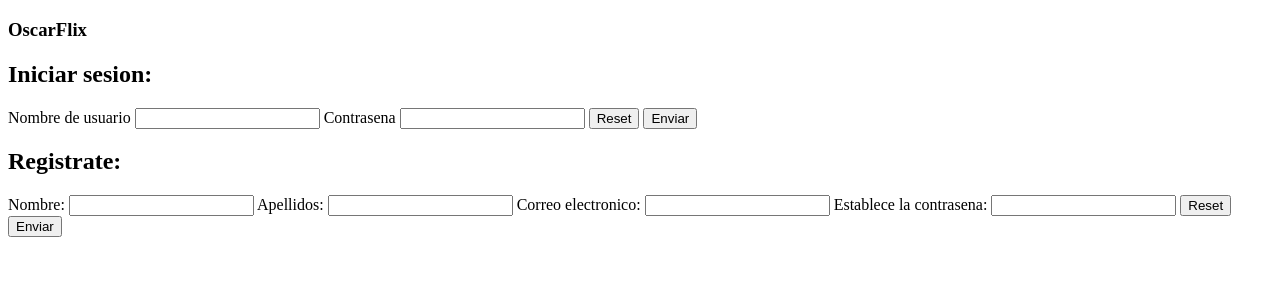
After one commit to AlCpRafa/NullPointer_ProyectoPHP, a PHP site: page /pages/login.php in a window 1280 px wide. The commit adds this page. Shown: the top 300 px of the page. Run offline with PHP 8.4, Linux system fonts and the light colour scheme.

Commit message:
creacion del formulario de login

```diff
--- /dev/null
+++ b/pages/login.php
@@ -0,0 +1,44 @@
+<!DOCTYPE html>
+<html lang="en">
+<head>
+    <meta charset="UTF-8">
+    <meta http-equiv="X-UA-Compatible" content="IE=edge">
+    <meta name="viewport" content="width=device-width, initial-scale=1.0">
+    <title>Login</title>
+</head>
+<body>
+    <header class="header">
+        <h3 class="header__logo">OscarFlix</h3>
+    </header>
+    <main class="main">
+        <section class="login">
+            <article class="login__art">
+                <h2>Iniciar sesion: </h2>
+                <form action="" method="post">
+                    <label for="user">Nombre de usuario</label>
+                    <input type="text" name="user" id="user">
+                    <label for="password">Contrasena</label>
+                    <input type="password" name="password" id="password">
+                    <input type="reset" value="Reset">
+                    <input type="submit" value="Enviar">
+                </form>
+            </article>
+            <article class="login__art">
+                <h2>Registrate: </h2>
+                <form action="" method="post">
+                    <label for="name">Nombre: </label>
+                    <input type="text" name="name" id="name">
+                    <label for="surname">Apellidos: </label>
+                    <input type="text" name="surnmame" id="surname">
+                    <label for="email">Correo electronico: </label>
+                    <input type="email" name="email" id="email">
+                    <label for="setpass">Establece la contrasena: </label>
+                    <input type="password" name="setpass" id="setpass">
+                    <input type="reset" value="Reset">
+                    <input type="submit" value="Enviar">
+                </form>
+            </article>
+        </section>
+    </main>
+</body>
+</html>
```
Also changed, not shown: index.php (+5 -9 lines), nbproject/private/private.xml (added, +9 -0 lines), 1 other file.
